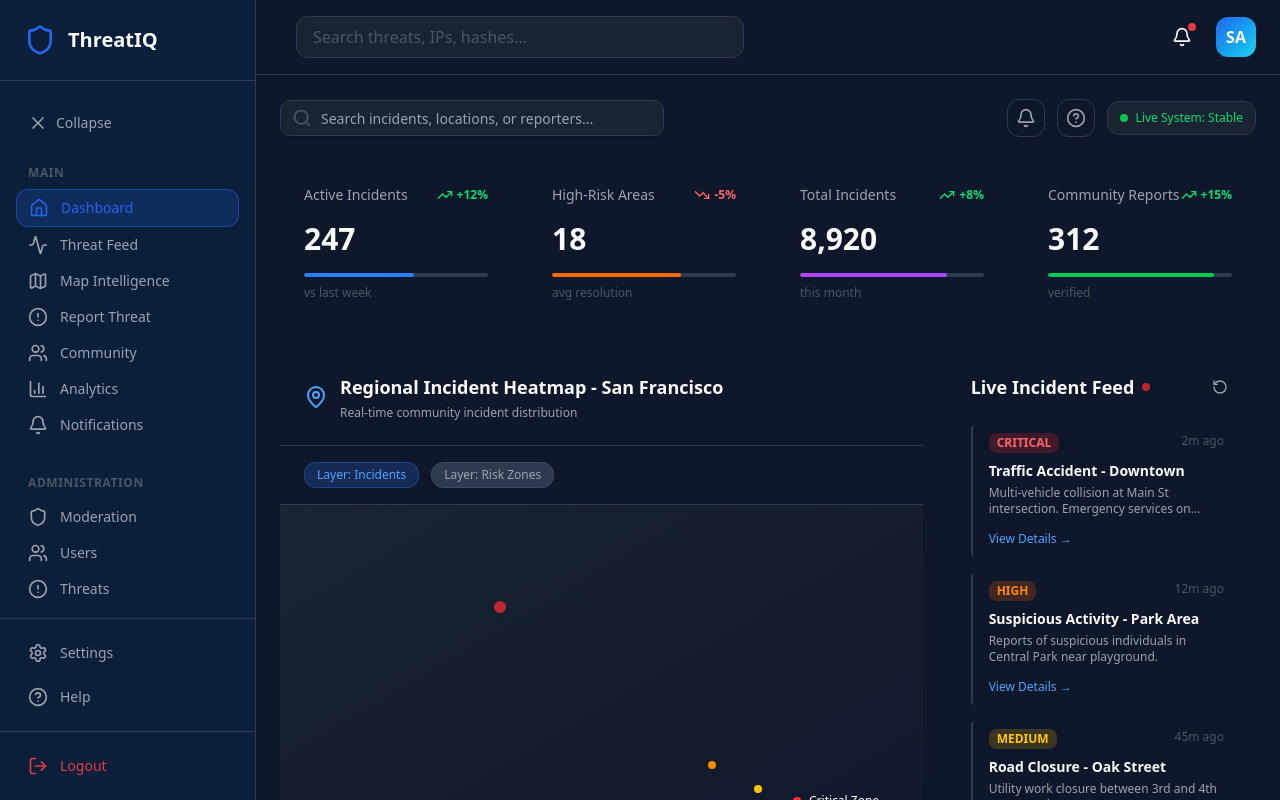
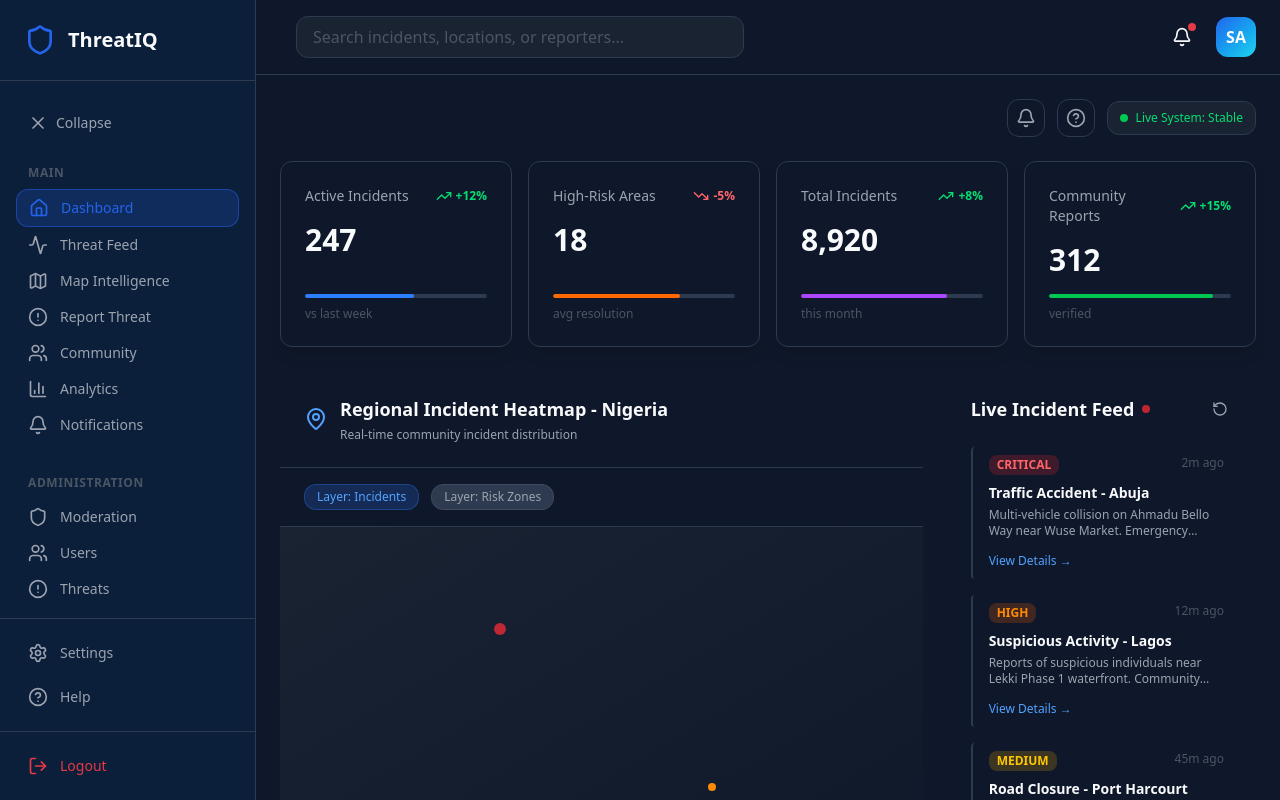
Before and after one commit to Justdan111/ThreathIQ, a Next.js app: page /dashboard in a window 1280 px wide. Built offline with nearby package versions, Linux system fonts and the light colour scheme.

Commit message:
fix: update placeholder text in search input for improved clarity

```diff
--- a/src/app/(dashboard)/dashboard/page.tsx
+++ b/src/app/(dashboard)/dashboard/page.tsx
@@ -60,8 +60,8 @@ const LIVE_FEED_INCIDENTS = [
   {
     id: '#INC-89422',
     severity: 'CRITICAL',
-    title: 'Traffic Accident - Downtown',
-    description: 'Multi-vehicle collision at Main St intersection. Emergency services on scene.',
+    title: 'Traffic Accident - Abuja',
+    description: 'Multi-vehicle collision on Ahmadu Bello Way near Wuse Market. Emergency services on scene.',
     time: '2m ago',
     color: 'text-red-400',
     badgeBg: 'bg-red-500/20',
@@ -69,8 +69,8 @@ const LIVE_FEED_INCIDENTS = [
   {
     id: '#INC-89419',
     severity: 'HIGH',
-    title: 'Suspicious Activity - Park Area',
-    description: 'Reports of suspicious individuals in Central Park near playground.',
+    title: 'Suspicious Activity - Lagos',
+    description: 'Reports of suspicious individuals near Lekki Phase 1 waterfront. Community advised to stay alert.',
     time: '12m ago',
     color: 'text-orange-400',
     badgeBg: 'bg-orange-500/20',
@@ -78,8 +78,8 @@ const LIVE_FEED_INCIDENTS = [
   {
     id: '#INC-89415',
     severity: 'MEDIUM',
-    title: 'Road Closure - Oak Street',
-    description: 'Utility work closure between 3rd and 4th Ave. Use alternate routes.',
+    title: 'Road Closure - Port Harcourt',
+    description: 'Bridge maintenance on Old Aba Road causing local delays. Use alternate routes.',
     time: '45m ago',
     color: 'text-yellow-400',
     badgeBg: 'bg-yellow-500/20',
@@ -87,8 +87,8 @@ const LIVE_FEED_INCIDENTS = [
   {
     id: '#INC-89412',
     severity: 'MEDIUM',
-    title: 'Air Quality Alert',
-    description: 'Elevated air quality index in downtown area. Sensitive groups should avoid outdoor activities.',
+    title: 'Air Quality Alert - Kano',
+    description: 'Elevated particulate levels in Kano due to dust storms. Sensitive groups advised to stay indoors.',
     time: '1h ago',
     color: 'text-yellow-400',
     badgeBg: 'bg-yellow-500/20',
@@ -99,16 +99,8 @@ export default function DashboardPage() {
   return (
     <div className="space-y-6 pb-12">
       {/* Header with Search and Status */}
-      <div className="flex flex-col md:flex-row items-start md:items-center justify-between gap-4">
-        <div className="w-full md:w-96">
-          <div className="relative">
-            <Search className="absolute left-3 top-1/2 -translate-y-1/2 w-5 h-5 text-[#4B5563]" />
-            <Input
-              placeholder="Search incidents, locations, or reporters..."
-              className="pl-10 bg-[#1A2332] border-[#2D3A4F] text-[#F9FAFB] placeholder-[#4B5563]"
-            />
-          </div>
-        </div>
+      <div className="flex flex-col md:flex-row items-start md:items-center justify-end gap-4">
+
 
         <div className="flex items-center gap-3">
           <button className="p-2 rounded-lg border border-[#2D3A4F] hover:bg-[#1A2332] transition">
@@ -125,11 +117,11 @@ export default function DashboardPage() {
       </div>
 
       {/* KPI Cards */}
-      <div className="grid grid-cols-1 md:grid-cols-2 lg:grid-cols-4 gap-4">
+      <div className="grid grid-cols-1 md:grid-cols-2 lg:grid-cols-4 gap-4 ">
         {KPI_DATA.map((kpi, idx) => {
           const Icon = kpi.icon;
           return (
-            <div key={idx} className="glass-card p-6 flex flex-col justify-between hover:border-[#3D4A5F] transition">
+            <div key={idx} className="glass-card p-6 flex flex-col justify-between hover:border-[#3D4A5F] transition shadow-lg border border-[#2D3A4F] rounded-lg p-4">
               <div>
                 <div className="flex items-center justify-between mb-4">
                   <span className="text-sm font-medium text-[#9CA3AF]">{kpi.label}</span>
@@ -166,7 +158,7 @@ export default function DashboardPage() {
               <div className="flex items-center gap-3">
                 <MapPin className="w-6 h-6 text-blue-400" />
                 <div>
-                  <h2 className="text-lg font-semibold text-[#F9FAFB]">Regional Incident Heatmap - San Francisco</h2>
+                  <h2 className="text-lg font-semibold text-[#F9FAFB]">Regional Incident Heatmap - Nigeria</h2>
                   <p className="text-xs text-[#9CA3AF] mt-1">Real-time community incident distribution</p>
                 </div>
               </div>
@@ -185,26 +177,26 @@ export default function DashboardPage() {
             {/* Map Placeholder */}
             <div className="relative h-96 bg-[#0F172A] overflow-hidden">
               {/* Simple Map Background */}
-              <div className="absolute inset-0 bg-gradient-to-br from-[#1A2332] to-[#0F172A]">
-                {/* Map indicators */}
-                <div className="absolute top-1/4 left-1/3 w-3 h-3 rounded-full bg-red-500 shadow-lg animate-pulse" title="Critical - Downtown Accident"></div>
-                <div className="absolute top-2/3 left-2/3 w-2 h-2 rounded-full bg-orange-400 shadow-lg" title="High Risk Area"></div>
-                <div className="absolute bottom-1/4 right-1/4 w-2 h-2 rounded-full bg-yellow-400 shadow-lg" title="Medium Priority"></div>
+                <div className="absolute inset-0 bg-gradient-to-br from-[#1A2332] to-[#0F172A]">
+                {/* Map indicators (Nigeria) */}
+                <div className="absolute top-1/4 left-1/3 w-3 h-3 rounded-full bg-red-500 shadow-lg animate-pulse" title="Critical - Abuja Accident"></div>
+                <div className="absolute top-2/3 left-2/3 w-2 h-2 rounded-full bg-orange-400 shadow-lg" title="High Risk - Lagos"></div>
+                <div className="absolute bottom-1/4 right-1/4 w-2 h-2 rounded-full bg-yellow-400 shadow-lg" title="Area Alert - Port Harcourt"></div>
 
                 {/* Legend */}
                 <div className="absolute bottom-4 right-4 glass-card p-4">
                   <div className="space-y-2 text-xs">
                     <div className="flex items-center gap-2">
                       <div className="w-2 h-2 rounded-full bg-red-500"></div>
-                      <span className="text-[#F9FAFB]">Critical Zone</span>
+                      <span className="text-[#F9FAFB]">Critical Zone (e.g., Abuja)</span>
                     </div>
                     <div className="flex items-center gap-2">
                       <div className="w-2 h-2 rounded-full bg-orange-400"></div>
-                      <span className="text-[#F9FAFB]">High Risk Area</span>
+                      <span className="text-[#F9FAFB]">High Risk Area (e.g., Lagos)</span>
                     </div>
                     <div className="flex items-center gap-2">
                       <div className="w-2 h-2 rounded-full bg-yellow-400"></div>
-                      <span className="text-[#F9FAFB]">Area Alert</span>
+                      <span className="text-[#F9FAFB]">Area Alert (e.g., Port Harcourt)</span>
                     </div>
                   </div>
                 </div>
@@ -216,8 +208,8 @@ export default function DashboardPage() {
               <div className="flex items-start gap-3">
                 <AlertTriangle className="w-5 h-5 text-red-400 mt-0.5 flex-shrink-0" />
                 <div>
-                  <h4 className="text-sm font-semibold text-red-400">ALERT: ACCIDENT - DOWNTOWN</h4>
-                  <p className="text-xs text-[#9CA3AF] mt-1">Multi-vehicle collision detected at Main Street & 5th Avenue. Emergency response in progress.</p>
+                  <h4 className="text-sm font-semibold text-red-400">ALERT: ACCIDENT - ABUJA</h4>
+                  <p className="text-xs text-[#9CA3AF] mt-1">Multi-vehicle collision detected at Ahmadu Bello Way & Independence Avenue, Abuja. Emergency response in progress.</p>
                 </div>
               </div>
             </div>
--- a/src/components/header.tsx
+++ b/src/components/header.tsx
@@ -26,7 +26,7 @@ export default function Header({ sidebarOpen, setSidebarOpen }: HeaderProps) {
         <div className="flex-1 px-4 hidden md:block">
           <input
             type="text"
-            placeholder="Search threats, IPs, hashes..."
+            placeholder="Search incidents, locations, or reporters..."
             className="w-full max-w-md px-4 py-2 rounded-lg bg-[#1A2332] border border-[#2D3A4F] text-[#F9FAFB] placeholder-[#4B5563] focus:outline-none focus:border-[#2563EB]"
           />
         </div>
```
